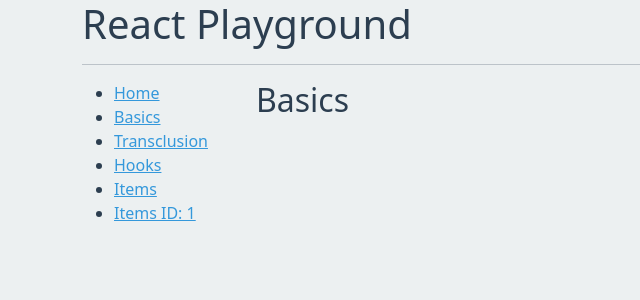
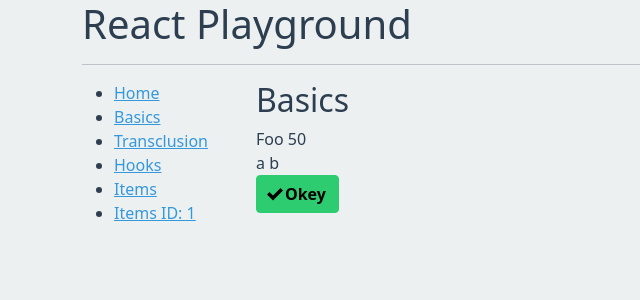
Before and after one commit to henrikmathiesen/react-playground, a React (Create React App) app: page /basics in a window 1280 px wide. Shown: the top 300 px of the page, without its empty margins (0-640 px from the left). Built offline with nearby package versions, Linux system fonts and the light colour scheme.

Commit message:
-basic stuff

```diff
--- /dev/null
+++ b/src/Components/Basics/BasicChild.js
@@ -0,0 +1,36 @@
+// Can have props as argument in function
+// But have to write props.user.name on jsx
+// So use destructuring in function arguments
+// Then we can destruct again inside the function to simplify more
+
+import PropTypes from 'prop-types';
+import SuccessButton from '../Shared/Buttons/SuccessButton';
+
+function BasicChild({ user, config }) {
+
+    const { name, age } = user;
+    const { a, b } = config;
+
+    return(
+        <div>
+            <div>
+                {name} {age}
+            </div>
+            <div>
+                {a} {b}
+            </div>
+            <div>
+                <SuccessButton text="Okey" />
+            </div>
+        </div>
+    );
+
+}
+
+// Some typechecking here, can also append isRequired
+BasicChild.propTypes = {
+    user: PropTypes.object,
+    config: PropTypes.object
+}
+
+export default BasicChild;
--- a/src/Components/Basics/Basics.js
+++ b/src/Components/Basics/Basics.js
@@ -1,6 +1,27 @@
+import BasicChild from './BasicChild';
+
 function Basics() {
+
+    const onSomeBtnClick = () => {
+        console.log('btn clicked');
+    };
+
+    const user = {
+        name: 'Foo',
+        age: 50
+    };
+
+    const config = {
+        a: 'a',
+        b: 'b'
+    }
+
+
     return (
-        <h2>Basics</h2>
+        <div>
+            <h2>Basics</h2>
+            <BasicChild user={user} config={config} />
+        </div>
     );
 }
 
```
